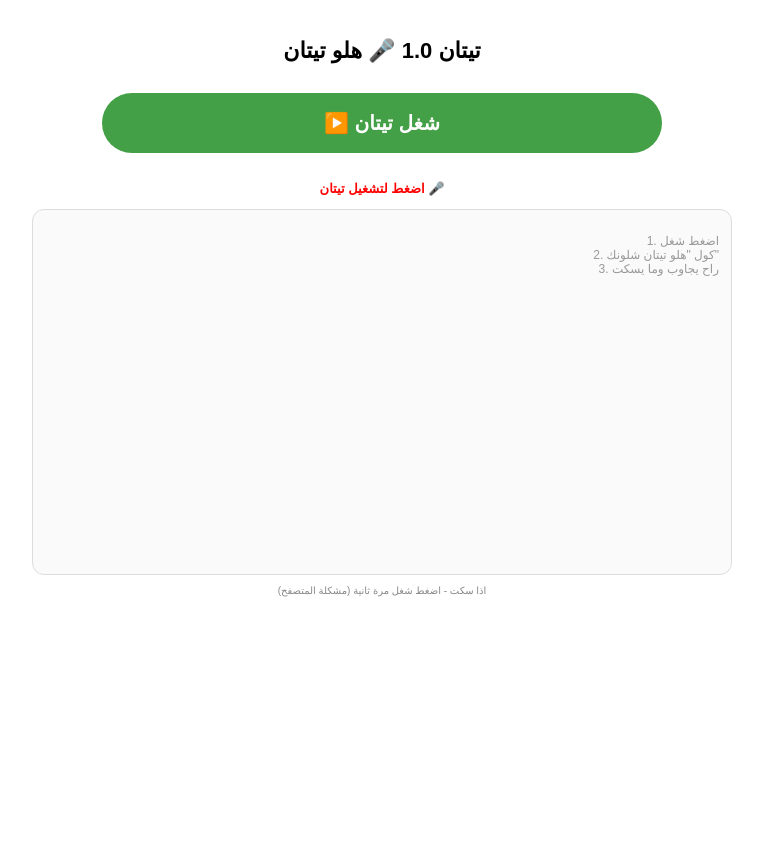
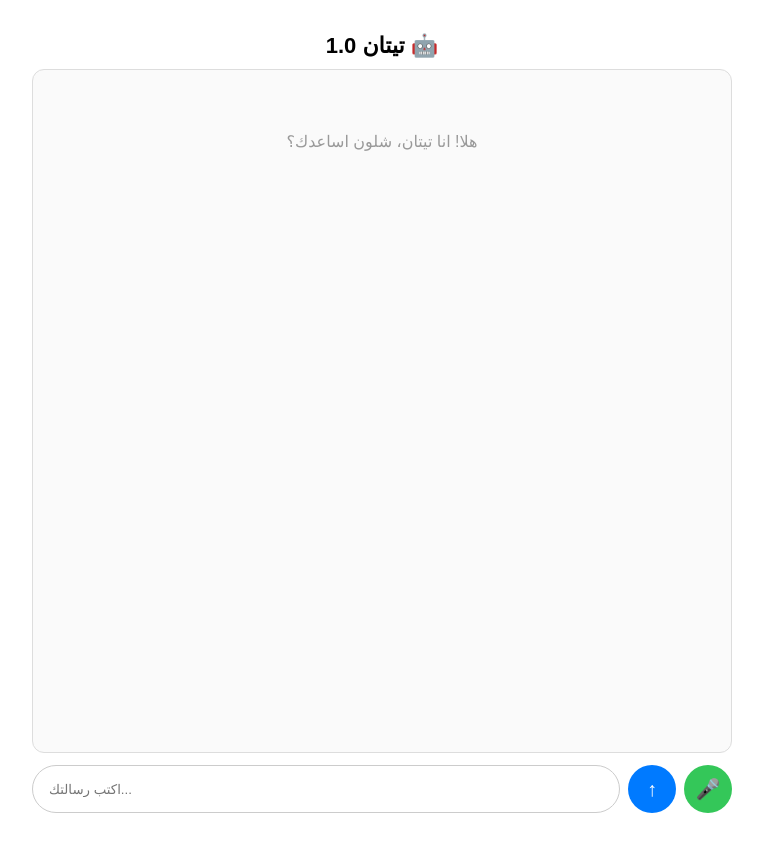
Before and after one commit to Alialdrage/titan-10, a Next.js app: page / in a window 1280 px wide. Shown: the whole page, without its empty margins (258-1021 px from the left). Before the commit the page ends 800 px from the top, so only its background shows below. Built offline with nearby package versions, Linux system fonts and the light colour scheme.

Commit message:
Update page.tsx

```diff
--- a/app/page.tsx
+++ b/app/page.tsx
@@ -3,154 +3,101 @@ import { useState, useRef, useEffect } from "react";
 
 export default function Page() {
   const [messages, setMessages] = useState<any[]>([]);
-  const [status, setStatus] = useState("اضغط لتشغيل تيتان 🎤");
-  const [isOn, setIsOn] = useState(false);
+  const [input, setInput] = useState("");
+  const [loading, setLoading] = useState(false);
+  const [listening, setListening] = useState(false);
   const endRef = useRef<HTMLDivElement>(null);
-  const recogRef = useRef<any>(null);
 
   useEffect(()=>{ endRef.current?.scrollIntoView({behavior:"smooth"}) }, [messages]);
 
   const speak = (text: string) => {
-    try {
+    if ('speechSynthesis' in window) {
       window.speechSynthesis.cancel();
       const u = new SpeechSynthesisUtterance(text);
-      u.lang = 'ar-SA'; u.rate = 0.9; u.volume = 1;
-      u.onstart = () => setStatus("🔊 تيتان يحجي...");
-      u.onend = () => {
-        setStatus("🔴 نايم - كول هلو تيتان");
-        setTimeout(()=> startListening(), 500);
-      };
-      u.onerror = () => {
-        setStatus("🔴 نايم - كول هلو تيتان");
-        setTimeout(()=> startListening(), 500);
-      };
+      u.lang = 'ar-SA'; u.rate = 0.9;
       window.speechSynthesis.speak(u);
-      // احتياط اذا ما اشتغل الصوت
-      setTimeout(()=> {
-        if (!window.speechSynthesis.speaking) {
-          setStatus("🔴 نايم - كول هلو تيتان");
-          startListening();
-        }
-      }, 2000);
-    } catch {
-      setTimeout(()=> startListening(), 500);
     }
   };
 
-  const sendMessage = async (text: string) => {
-    stopListening();
-    setMessages(prev=>[...prev, {role:"user", content: text}]);
-    setStatus("🧠 تيتان يفكر...");
+  const send = async (text: string) => {
+    if (!text.trim()) return;
+    const userText = text.trim();
+    setInput("");
+    setMessages(prev=>[...prev, {role:"user", content: userText}]);
+    setLoading(true);
     try {
       const res = await fetch("/api/chat", {
         method:"POST",
         headers:{"Content-Type":"application/json"},
-        body: JSON.stringify({messages:[...messages, {role:"user", content: text}]})
+        body: JSON.stringify({messages:[...messages, {role:"user", content: userText}]})
       });
       const data = await res.json();
       setMessages(prev=>[...prev, {role:"assistant", content: data.reply}]);
       speak(data.reply);
     } catch {
-      setStatus("❌ خطأ - اضغط تشغيل");
-      setIsOn(false);
+      setMessages(prev=>[...prev, {role:"assistant", content: "صار خطأ، حاول مرة ثانية"}]);
     }
+    setLoading(false);
   };
 
-  const stopListening = () => {
-    if (recogRef.current) {
-      try { recogRef.current.onend = null; recogRef.current.stop(); } catch {}
-      recogRef.current = null;
-    }
-  };
-
-  const startListening = () => {
-    if (!isOn) return;
-    stopListening();
+  const startVoice = () => {
     const SR = (window as any).SpeechRecognition || (window as any).webkitSpeechRecognition;
-    if (!SR) { setStatus("استخدم Chrome"); return; }
+    if (!SR) { alert("استخدم Chrome"); return; }
     const r = new SR();
     r.lang = 'ar-SA';
     r.continuous = false;
-    r.interimResults = false;
-    recogRef.current = r;
-
-    r.onstart = () => setStatus("🎤 اسمعك - كول هلو تيتان");
+    setListening(true);
     r.onresult = (e:any) => {
-      const text = e.results[0][0].transcript.trim();
-      const lower = text.toLowerCase();
-      const hasWake = lower.includes("هلو تيتان") || lower.includes("هلا تيتان") || lower.includes("تيتان") || lower.includes("titan");
-
-      if (hasWake) {
-        let clean = text.replace(/هلو تيتان|هلا تيتان|يا تيتان|تيتان|titan/gi, "").trim();
-        if (clean.length < 2) {
-          setStatus("✅ نعم؟");
-          speak("هلو حبيبي شتريد");
-          return;
-        }
-        sendMessage(clean);
-      } else {
-        setStatus(`🔴 تجاهل (${text.slice(0,12)}...) - كول هلو تيتان`);
-        setTimeout(()=> { if (isOn) startListening(); }, 800);
-      }
+      const text = e.results[0][0].transcript;
+      setInput(text);
+      setListening(false);
+      send(text);
     };
-    r.onend = () => {
-      if (isOn && !status.includes("يفكر") && !status.includes("يحجي")) {
-        setTimeout(()=> startListening(), 600);
-      }
-    };
-    r.onerror = (e:any) => {
-      console.log("error", e.error);
-      if (isOn) setTimeout(()=> startListening(), 1000);
-    };
-    try { r.start(); } catch { if (isOn) setTimeout(()=> startListening(), 800); }
+    r.onend = () => setListening(false);
+    r.onerror = () => setListening(false);
+    r.start();
   };
 
-  const toggleOn = () => {
-    if (isOn) {
-      setIsOn(false);
-      stopListening();
-      window.speechSynthesis.cancel();
-      setStatus("⏸️ واقف - اضغط لتشغيل");
-    } else {
-      setIsOn(true);
-      // صوت تشغيلي
-      try {
-        const u = new SpeechSynthesisUtterance("تم تشغيل تيتان");
-        u.lang = 'ar-SA';
-        u.onend = () => startListening();
-        window.speechSynthesis.speak(u);
-      } catch {
-        startListening();
-      }
-      setStatus("🎤 اسمعك - كول هلو تيتان");
-    }
-  };
+  return (
+    <main style={{maxWidth:700, margin:"0 auto", padding:15, fontFamily:"sans-serif", display:"flex", flexDirection:"column", height:"100vh"}}>
+      <h1 style={{textAlign:"center", fontSize:22, margin:"10px 0"}}>تيتان 1.0 🤖</h1>
 
-  useEffect(()=>{ return ()=> stopListening(); }, []);
-
-  return (
-    <main style={{maxWidth:700, margin:"0 auto", padding:15, textAlign:"center", fontFamily:"sans-serif"}}>
-      <h1 style={{fontSize:22}}>تيتان 1.0 🎤 هلو تيتان</h1>
-
-      <button onClick={toggleOn} style={{
-        background: isOn ? "#e53935" : "#43a047",
-        color:"white", border:"none", padding:"18px 40px",
-        borderRadius:50, fontSize:20, fontWeight:"bold",
-        margin:"15px 0", cursor:"pointer", width:"80%"
-      }}>
-        {isOn ? "⏹️ اطفاء" : "▶️ شغل تيتان"}
-      </button>
-
-      <p style={{color: isOn ? "green" : "red", fontWeight:"bold", fontSize:13}}>{status}</p>
-
-      <div style={{border:"1px solid #ddd", borderRadius:12, height:340, overflowY:"auto", padding:12, background:"#fafafa", textAlign:"right", marginBottom:10}}>
-        {messages.length===0 && <p style={{color:"#999", fontSize:12}}>1. اضغط شغل<br/>2. كول "هلو تيتان شلونك"<br/>3. راح يجاوب وما يسكت</p>}
-        {messages.map((m,i)=><div key={i} style={{marginBottom:8, fontSize:14}}><b>{m.role==="user"?"انت:":"تيتان:"}</b> {m.content}</div>)}
+      <div style={{flex:1, border:"1px solid #ddd", borderRadius:12, overflowY:"auto", padding:12, background:"#fafafa"}}>
+        {messages.length===0 && <p style={{color:"#999", textAlign:"center", marginTop:50}}>هلا! انا تيتان، شلون اساعدك؟</p>}
+        {messages.map((m,i)=>
+          <div key={i} style={{
+            marginBottom:10, padding:"10px 14px", borderRadius:12,
+            background: m.role==="user" ? "#007aff" : "#e9e9eb",
+            color: m.role==="user" ? "white" : "black",
+            alignSelf: m.role==="user" ? "flex-end" : "flex-start",
+            textAlign:"right", maxWidth:"85%", marginLeft: m.role==="user" ? "auto" : "0"
+          }}>
+            {m.content}
+          </div>
+        )}
+        {loading && <div style={{color:"#999", fontSize:12}}>تيتان يكتب...</div>}
         <div ref={endRef}/>
       </div>
 
-      <div style={{fontSize:10, color:"#888"}}>
-        اذا سكت - اضغط شغل مرة ثانية (مشكلة المتصفح)
+      <div style={{display:"flex", gap:8, marginTop:12, paddingBottom:10}}>
+        <input
+          value={input}
+          onChange={e=>setInput(e.target.value)}
+          onKeyDown={e=> e.key==="Enter" && send(input)}
+          placeholder="اكتب رسالتك..."
+          style={{flex:1, padding:"12px 16px", borderRadius:25, border:"1px solid #ccc", outline:"none"}}
+        />
+        <button onClick={()=> send(input)} disabled={loading} style={{
+          background:"#007aff", color:"white", border:"none", borderRadius:"50%",
+          width:48, height:48, cursor:"pointer", fontSize:20
+        }}>↑</button>
+        <button onClick={startVoice} style={{
+          background: listening ? "#e53935" : "#34c759",
+          color:"white", border:"none", borderRadius:"50%",
+          width:48, height:48, cursor:"pointer", fontSize:20
+        }}>
+          {listening ? "●" : "🎤"}
+        </button>
       </div>
     </main>
   );
```
